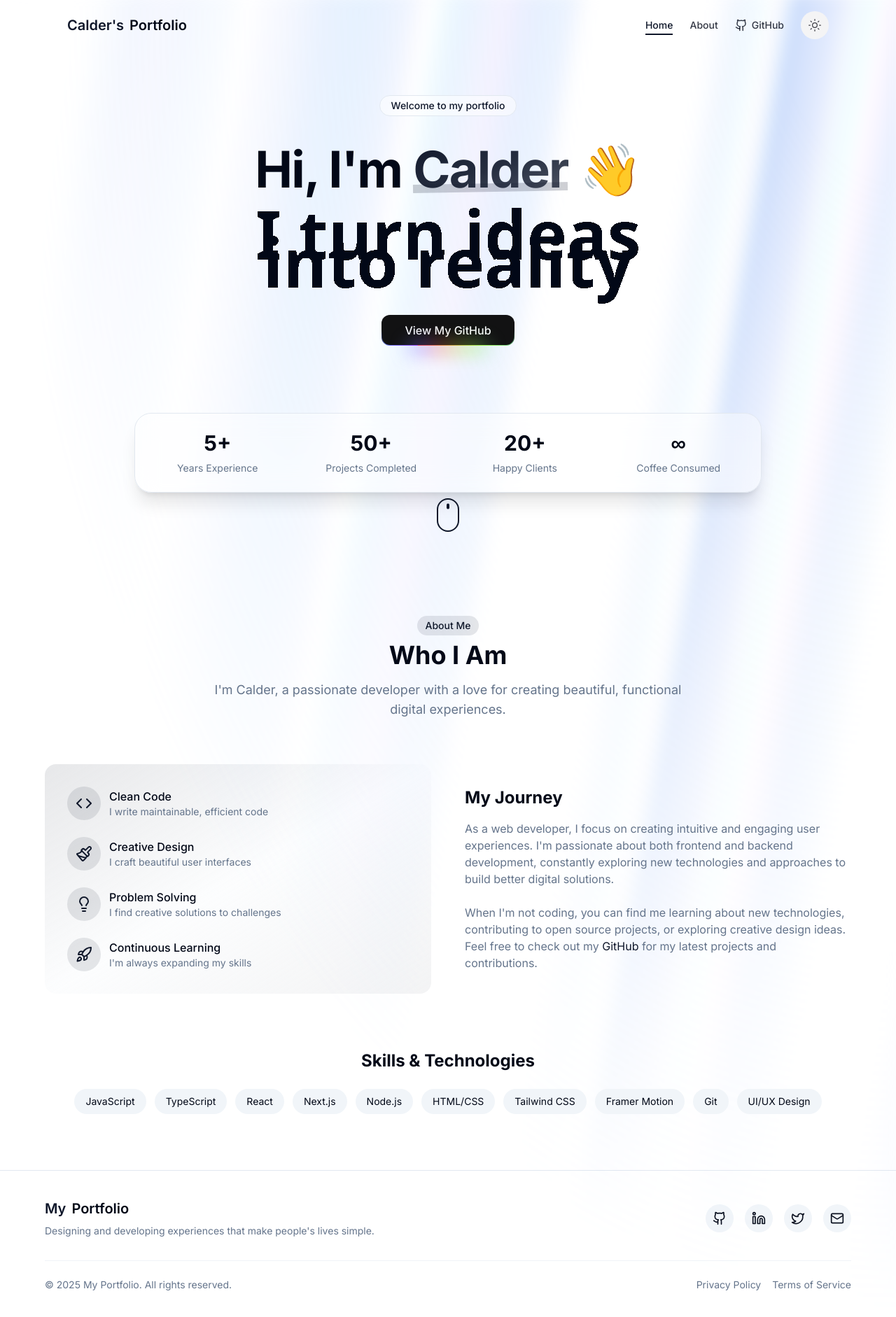
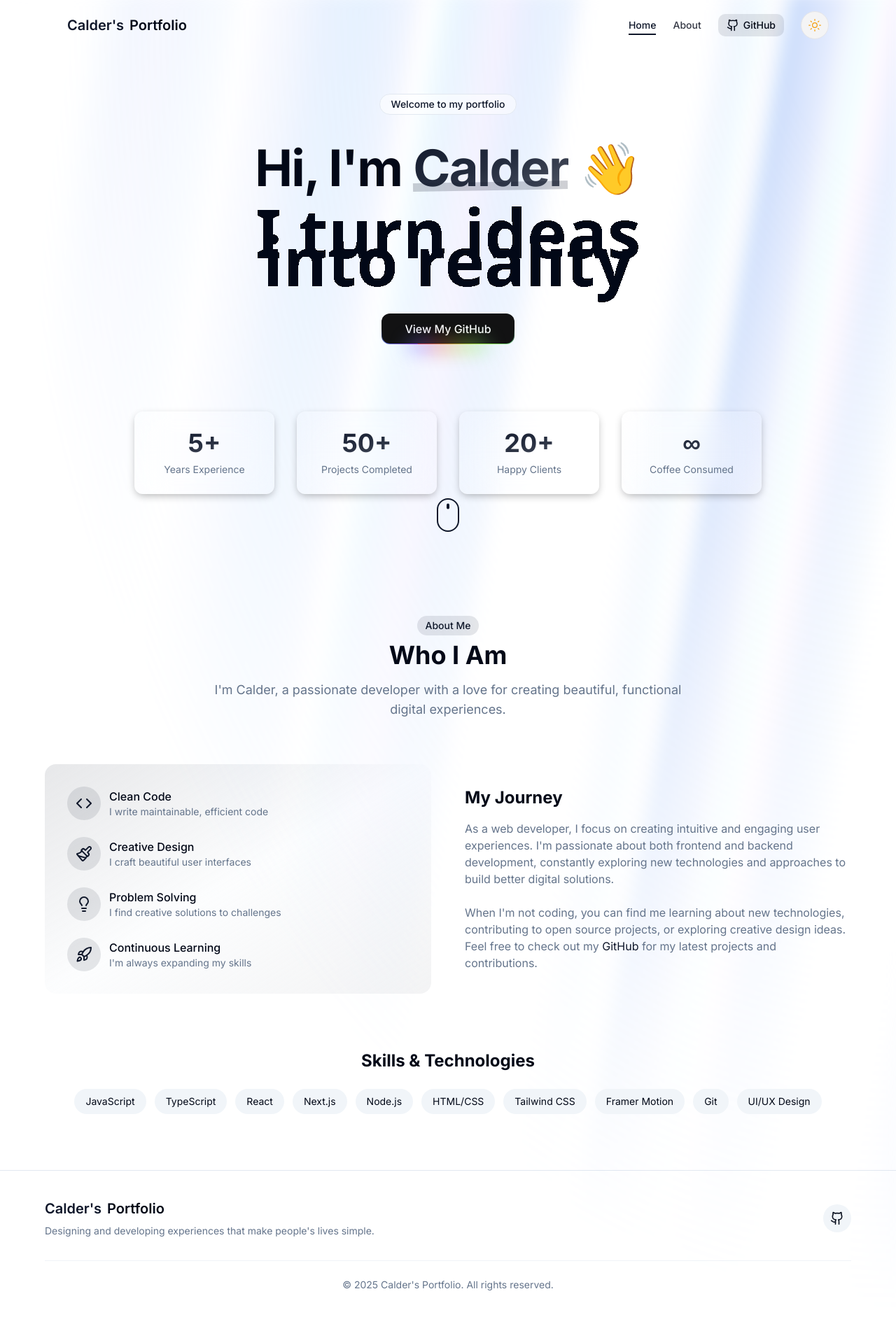
Before and after one commit to Da-Coder-Jr/Calder-Dev, a React (Vite) app: page / in a window 1280 px wide. Shown: the top 1882 px of the page at 70% size. Built offline with nearby package versions, Linux system fonts and the light colour scheme.

Commit message:
Refactor: Improve UI and content
- Enhanced the UI of the portfolio.
- Removed placeholder content and unnecessary elements.
- Improved the overall visual appeal and user experience.

```diff
--- a/src/components/Footer.tsx
+++ b/src/components/Footer.tsx
@@ -1,5 +1,5 @@
 
-import { Github, Linkedin, Twitter, Mail } from "lucide-react";
+import { Github } from "lucide-react";
 
 export function Footer() {
   const currentYear = new Date().getFullYear();
@@ -10,7 +10,7 @@ export function Footer() {
         <div className="max-w-6xl mx-auto flex flex-col md:flex-row justify-between items-center gap-6">
           <div className="flex flex-col items-center md:items-start">
             <div className="text-xl font-semibold mb-2 flex items-center gap-2">
-              <span className="text-primary">My</span>
+              <span className="text-primary">Calder's</span>
               <span>Portfolio</span>
             </div>
             <p className="text-sm text-muted-foreground text-center md:text-left">
@@ -20,7 +20,7 @@ export function Footer() {
 
           <div className="flex items-center gap-4">
             <a
-              href="https://github.com"
+              href="https://github.com/Da-Coder-Jr"
               target="_blank"
               rel="noopener noreferrer"
               className="w-10 h-10 rounded-full bg-secondary flex items-center justify-center hover:bg-primary/10 transition-colors"
@@ -28,47 +28,13 @@ export function Footer() {
             >
               <Github className="w-5 h-5" />
             </a>
-            <a
-              href="https://linkedin.com"
-              target="_blank"
-              rel="noopener noreferrer"
-              className="w-10 h-10 rounded-full bg-secondary flex items-center justify-center hover:bg-primary/10 transition-colors"
-              aria-label="LinkedIn"
-            >
-              <Linkedin className="w-5 h-5" />
-            </a>
-            <a
-              href="https://twitter.com"
-              target="_blank"
-              rel="noopener noreferrer"
-              className="w-10 h-10 rounded-full bg-secondary flex items-center justify-center hover:bg-primary/10 transition-colors"
-              aria-label="Twitter"
-            >
-              <Twitter className="w-5 h-5" />
-            </a>
-            <a
-              href="mailto:hello@example.com"
-              className="w-10 h-10 rounded-full bg-secondary flex items-center justify-center hover:bg-primary/10 transition-colors"
-              aria-label="Email"
-            >
-              <Mail className="w-5 h-5" />
-            </a>
           </div>
         </div>
 
-        <div className="max-w-6xl mx-auto mt-8 pt-6 border-t border-border/50 flex flex-col md:flex-row justify-between items-center gap-4">
+        <div className="max-w-6xl mx-auto mt-8 pt-6 border-t border-border/50 flex justify-center">
           <p className="text-sm text-muted-foreground">
-            © {currentYear} My Portfolio. All rights reserved.
+            © {currentYear} Calder's Portfolio. All rights reserved.
           </p>
-
-          <div className="flex items-center gap-4">
-            <a href="#" className="text-sm text-muted-foreground hover:text-foreground transition-colors">
-              Privacy Policy
-            </a>
-            <a href="#" className="text-sm text-muted-foreground hover:text-foreground transition-colors">
-              Terms of Service
-            </a>
-          </div>
         </div>
       </div>
     </footer>
--- a/src/components/Hero.tsx
+++ b/src/components/Hero.tsx
@@ -101,25 +101,26 @@ export function Hero() {
           initial={{ opacity: 0, y: 40 }}
           animate={{ opacity: 1, y: 0 }}
           transition={{ duration: 0.6, delay: 0.8 }}
-          className="mt-24 max-w-4xl mx-auto bg-background/40 dark:bg-background/20 backdrop-blur-lg border border-border rounded-3xl p-6 shadow-xl"
+          className="mt-24 max-w-4xl mx-auto"
         >
-          <div className="grid grid-cols-2 md:grid-cols-4 gap-8 text-center">
-            <div className="space-y-2">
-              <h3 className="text-3xl font-bold">5+</h3>
-              <p className="text-sm text-muted-foreground">Years Experience</p>
-            </div>
-            <div className="space-y-2">
-              <h3 className="text-3xl font-bold">50+</h3>
-              <p className="text-sm text-muted-foreground">Projects Completed</p>
-            </div>
-            <div className="space-y-2">
-              <h3 className="text-3xl font-bold">20+</h3>
-              <p className="text-sm text-muted-foreground">Happy Clients</p>
-            </div>
-            <div className="space-y-2">
-              <h3 className="text-3xl font-bold">∞</h3>
-              <p className="text-sm text-muted-foreground">Coffee Consumed</p>
-            </div>
+          <div className="grid grid-cols-2 md:grid-cols-4 gap-8">
+            {[
+              { value: "5+", label: "Years Experience" },
+              { value: "50+", label: "Projects Completed" },
+              { value: "20+", label: "Happy Clients" },
+              { value: "∞", label: "Coffee Consumed" }
+            ].map((stat, index) => (
+              <motion.div
+                key={index}
+                initial={{ opacity: 0, y: 20 }}
+                animate={{ opacity: 1, y: 0 }}
+                transition={{ delay: 0.8 + (index * 0.1) }}
+                className="glass-morphism p-6 rounded-xl text-center hover:shadow-lg transition-all duration-300 hover:-translate-y-1"
+              >
+                <h3 className="text-3xl md:text-4xl font-bold mb-2 text-gradient">{stat.value}</h3>
+                <p className="text-sm text-muted-foreground">{stat.label}</p>
+              </motion.div>
+            ))}
           </div>
         </motion.div>
       </div>
--- a/src/components/Navbar.tsx
+++ b/src/components/Navbar.tsx
@@ -72,12 +72,13 @@ export function Navbar() {
     <>
       {/* Mobile menu button */}
       <div className="fixed top-4 right-4 z-50 md:hidden">
-        <button
+        <motion.button
           onClick={() => setIsMenuOpen(!isMenuOpen)}
           className="p-2 bg-background/80 backdrop-blur-md rounded-full shadow-md border border-border"
+          whileTap={{ scale: 0.95 }}
         >
           {isMenuOpen ? <X size={24} /> : <Menu size={24} />}
-        </button>
+        </motion.button>
       </div>
 
       {/* Mobile menu */}
@@ -119,18 +120,25 @@ export function Navbar() {
         </motion.div>
       )}
 
-      {/* Desktop navbar - simplified like the reference */}
-      <div
+      {/* Desktop navbar */}
+      <motion.div
         className={cn(
           "fixed top-0 left-0 right-0 z-50 transition-all duration-300",
-          scrolled ? "py-2 bg-background/80 backdrop-blur-md shadow-sm" : "py-4"
+          scrolled ? "py-2 glass-morphism shadow-lg" : "py-4"
         )}
+        initial={{ y: -100 }}
+        animate={{ y: 0 }}
+        transition={{ type: "spring", stiffness: 300, damping: 30 }}
       >
         <div className="container max-w-6xl mx-auto flex items-center justify-between">
-          <a href="#home" className="text-xl font-semibold flex items-center gap-2">
+          <motion.a
+            href="#home"
+            className="text-xl font-semibold flex items-center gap-2"
+            whileHover={{ scale: 1.05 }}
+          >
             <span className="text-primary">Calder's</span>
             <span>Portfolio</span>
-          </a>
+          </motion.a>
 
           <div className="flex items-center gap-6">
             <div className="hidden md:flex items-center gap-6">
@@ -161,21 +169,23 @@ export function Navbar() {
                   )}
                 </a>
               ))}
-              <a
+              <motion.a
                 href="https://github.com/Da-Coder-Jr"
                 target="_blank"
                 rel="noopener noreferrer"
-                className="text-sm font-medium text-foreground/80 hover:text-primary transition-colors flex items-center gap-1.5"
+                className="text-sm font-medium flex items-center gap-1.5 bg-primary/10 px-3 py-1.5 rounded-md hover:bg-primary/20 transition-colors"
+                whileHover={{ scale: 1.05 }}
+                whileTap={{ scale: 0.95 }}
               >
                 <Github size={18} />
                 <span>GitHub</span>
-              </a>
+              </motion.a>
             </div>
 
             <ThemeToggle />
           </div>
         </div>
-      </div>
+      </motion.div>
     </>
   );
 }
--- a/src/components/ThemeToggle.tsx
+++ b/src/components/ThemeToggle.tsx
@@ -50,13 +50,14 @@ export function ThemeToggle({ className }: ThemeToggleProps) {
   return (
     <motion.button
       className={cn(
-        "flex w-10 h-10 rounded-full cursor-pointer justify-center items-center",
+        "flex w-10 h-10 rounded-full cursor-pointer justify-center items-center overflow-hidden",
         isDark
-          ? "bg-zinc-800"
-          : "bg-zinc-100",
+          ? "bg-zinc-800 border border-zinc-700"
+          : "bg-zinc-100 border border-zinc-200",
         className
       )}
       onClick={toggleTheme}
+      whileHover={{ scale: 1.1 }}
       whileTap={{ scale: 0.9 }}
       role="button"
       aria-label={isDark ? "Switch to light mode" : "Switch to dark mode"}
@@ -64,13 +65,17 @@ export function ThemeToggle({ className }: ThemeToggleProps) {
     >
       <motion.div
         initial={false}
-        animate={{ rotate: isDark ? 0 : 180, opacity: 1 }}
-        transition={{ duration: 0.3, ease: "easeInOut" }}
+        animate={{
+          rotate: isDark ? 0 : 180,
+          opacity: 1,
+          scale: [0.8, 1]
+        }}
+        transition={{ duration: 0.4, ease: "easeInOut" }}
       >
         {isDark ? (
-          <Moon className="w-5 h-5 text-white" strokeWidth={1.5} />
+          <Moon className="w-5 h-5 text-yellow-300" strokeWidth={1.5} />
         ) : (
-          <Sun className="w-5 h-5 text-zinc-700" strokeWidth={1.5} />
+          <Sun className="w-5 h-5 text-amber-500" strokeWidth={1.5} />
         )}
       </motion.div>
     </motion.button>
```
